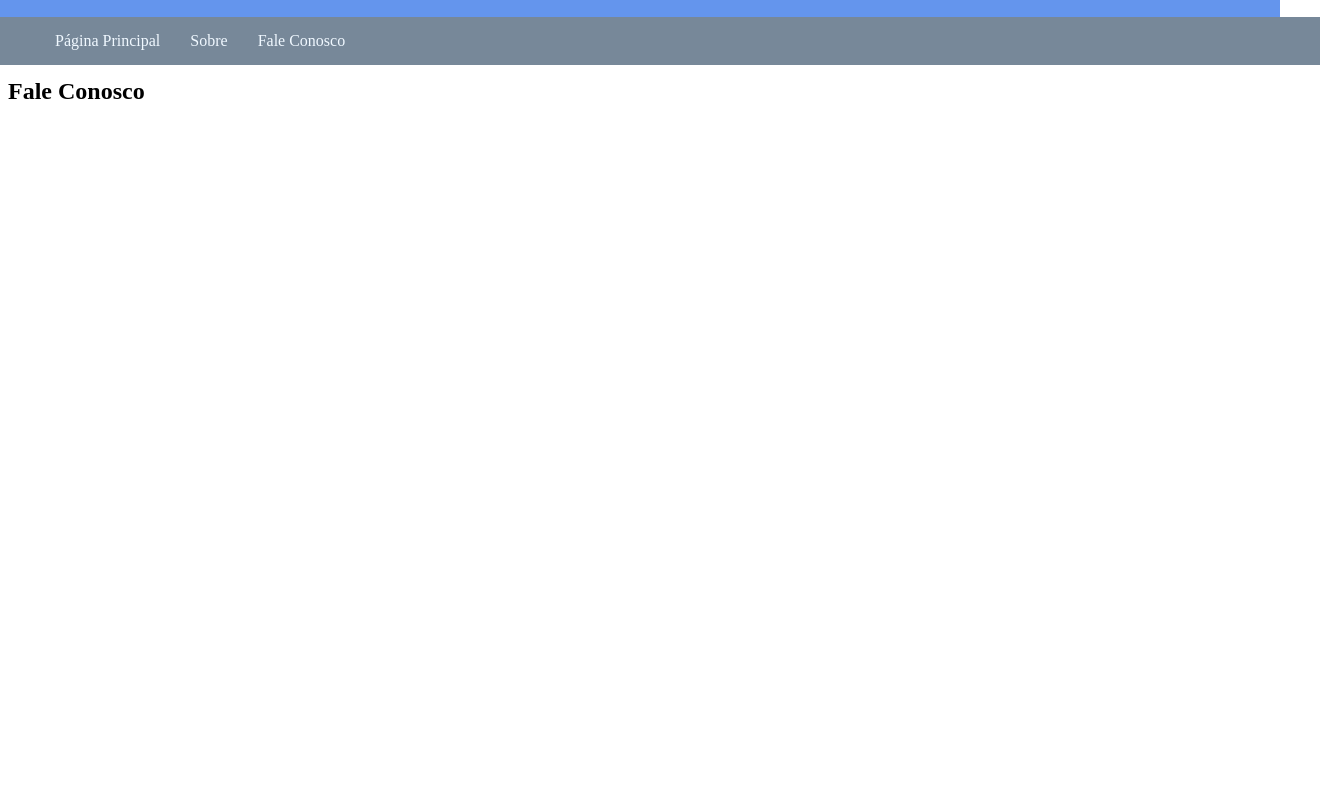
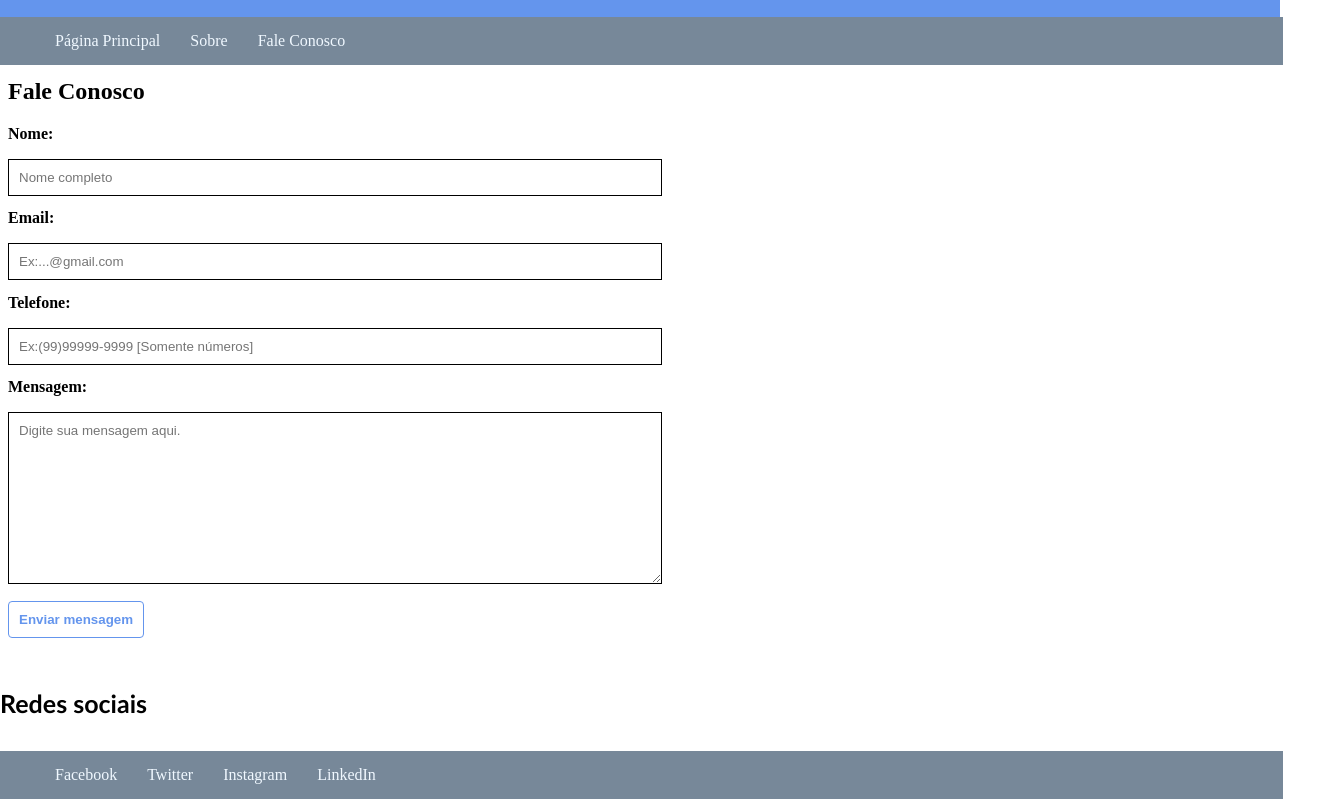
Before and after one commit to VitorNvs/Trabalhos-Web, a plain HTML site: page fale_conosco.html in a window 1280 px wide. Shown: the part 57-856 px from the top of the page, 1320 px wide, since content can reach past the window. Before the commit the page ends 800 px from the top, so only its background shows below. Drawn offline with Linux system fonts and the light colour scheme.

Commit message:
Add files via upload

```diff
--- a/fale_conosco.html
+++ b/fale_conosco.html
@@ -5,10 +5,11 @@
     <meta http-equiv="X-UA-Compatible" content="IE=edge">
     <meta name="viewport" content="width=device-width, initial-scale=1.0">
     <link rel="stylesheet" type="text/css" href="style.css" />
+    <link rel="stylesheet" href="forms.css" type="text/css" />
     <title>Primeiro-Site</title>
 </head>
 <body>
-    <div id="inicio">
+    <div class="barra inicio">
         <h1 id="title">SiteEmpresa</h1>
         <nav>
             <ul>
@@ -19,5 +20,31 @@
         </nav>
     </div>
     <h2>Fale Conosco</h2>
+    <form action="mailto:siteempresa@gmail.com"
+            method="post">
+        <label for="iNome">Nome:</label>
+        <input type="text" name="" id="iNome" placeholder="Nome completo" required>
+        <label for="iEmail">Email:</label>
+        <input type="email" id="iEmail" placeholder="Ex:...@gmail.com" required>
+        <label for="iTelefone">Telefone:</label>
+        <input type="number" id="iTelefone" required placeholder="Ex:(99)99999-9999 [Somente números]">
+        <label for="txtMensagem">Mensagem:</label>
+        <textarea name="txtMensagem" id="txtMensagem" cols="30" rows="10" placeholder="Digite sua mensagem aqui."></textarea>
+        <button>Enviar mensagem</button>
+    </form>
+
+    <footer>
+        <div class="redes-sociais barra rodape">
+
+         <h4>Redes sociais</h4>
+          <ul>
+            <li><a href="#">Facebook</a></li>
+            <li><a href="#">Twitter</a></li>
+            <li><a href="#">Instagram</a></li>
+            <li><a href="#">LinkedIn</a></li>
+
+          </ul>
+        </div>
+    </footer>
 </body>
 </html>
--- /dev/null
+++ b/forms.css
@@ -0,0 +1,37 @@
+form {
+    width: 50%;
+}
+
+input, textarea {
+    width: 100%;
+    padding: 10px;
+    margin-bottom: 1em;
+    font: 1em;
+    border: 1px solid;
+}
+
+label {
+    font-weight: bold;
+    padding-bottom: 1em;
+    display: inline-block;
+
+}
+
+button {
+    background-color: white;
+    border: 1px solid cornflowerblue;
+    color: cornflowerblue;
+    font-weight: bold;
+    padding: 10px;
+    border-radius: 4px;
+}
+
+button:hover {
+    background-color: cornflowerblue;
+    color: white;
+    cursor: pointer;
+}
+
+textarea {
+    font-family: Arial;
+}
--- a/style.css
+++ b/style.css
@@ -15,18 +15,27 @@ a{
 }
 
 ul{
-    width: 100%;
+    width: 97.1%;
     height: 48px;
     background-color: lightslategray;
 }
 
-#inicio{
+.barra{
     height:100px;
     width:100%;
     position: absolute;
+
+}
+
+.inicio{
     left:0px;
     top:0px;
     background-color:cornflowerblue;
+}
+
+.rodape{
+    left:0px;
+
 }
 
 #title{
@@ -37,3 +46,9 @@ ul{
 h2 {
     margin-top:135px;
 }
+
+h4{
+ font-family: 'Gill Sans', 'Gill Sans MT', Calibri, 'Trebuchet MS', sans-serif;
+ font-size: 25px;
+ margin-top: 50px;
+}
```
Also changed, not shown: pagina_principal.html (+15 -1 lines), sobre.html (+15 -1 lines).
